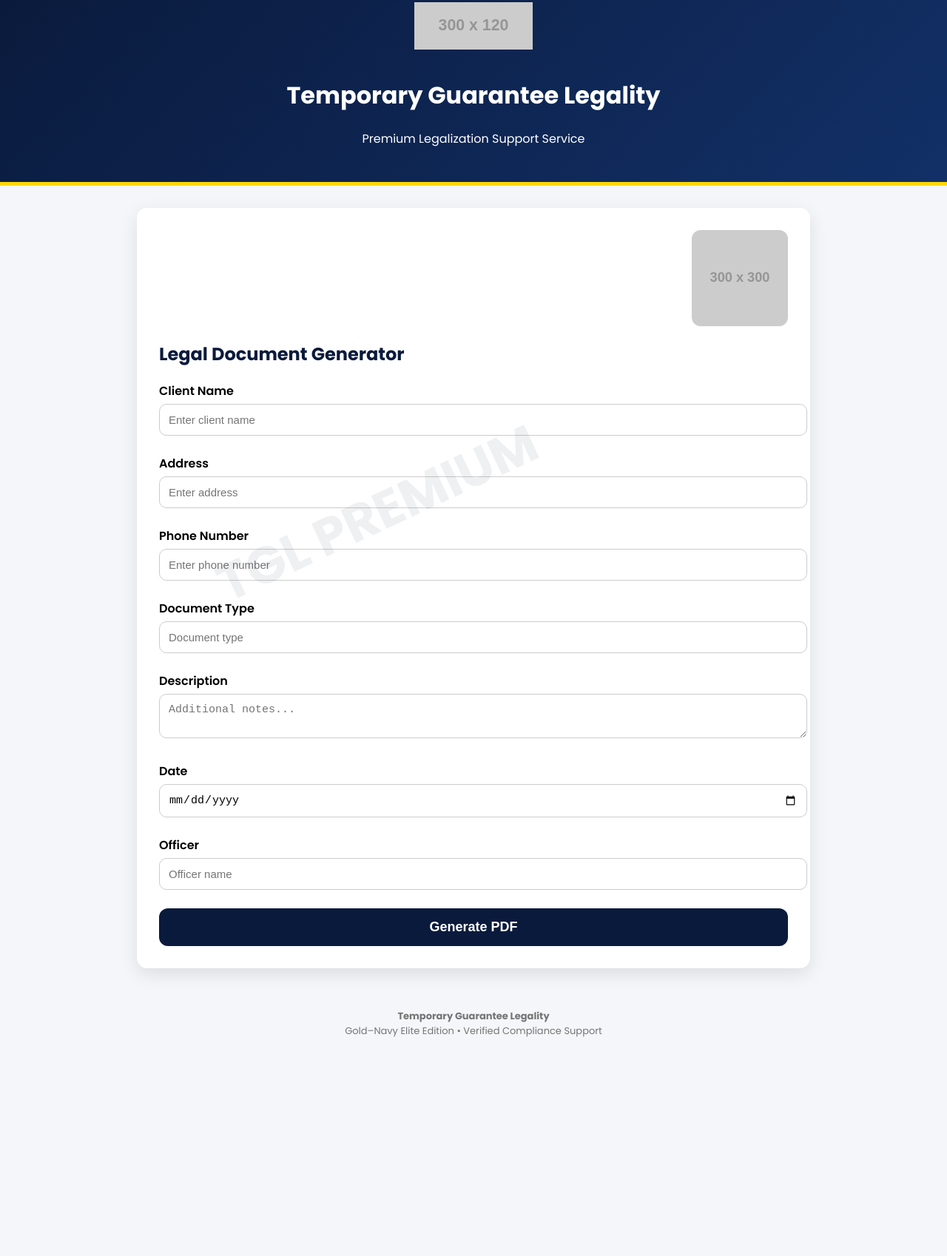
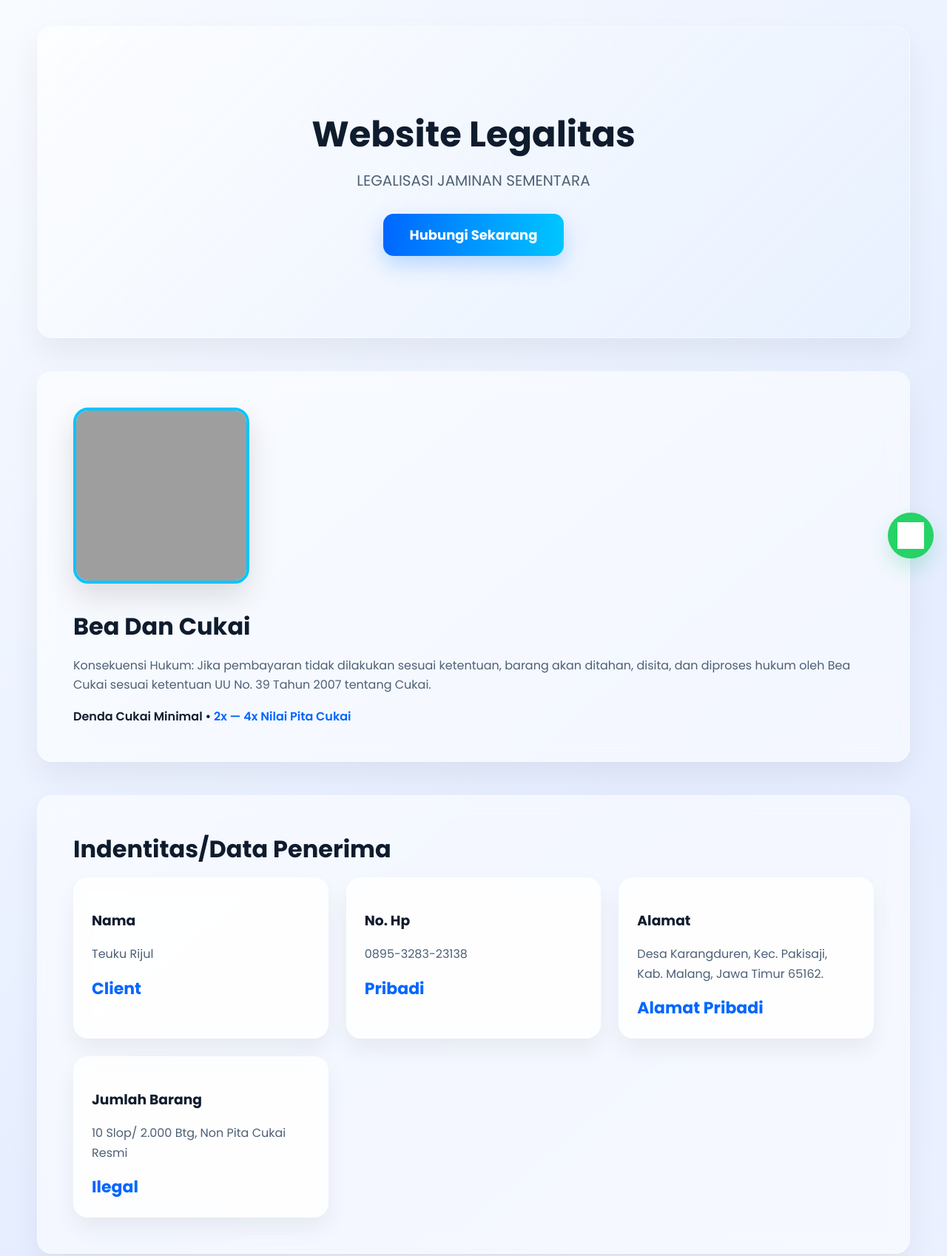
Before and after one commit to teukurijul/teukurijul.github.io, a plain HTML site: page index.html in a window 1280 px wide. Shown: the part 27-1725 px from the top of the page at 74% size. Before the commit the page ends 1446 px from the top, so only its background shows below. Drawn offline with nearby package versions, Linux system fonts and the light colour scheme; grey boxes are pictures that could not be loaded; placeholder pictures from the web are drawn by us.

Commit message:
Update index.html

```diff
--- a/index.html
+++ b/index.html
@@ -1,194 +1,180 @@
-<!DOCTYPE html>
-<html lang="en">
+<!doctype html>
+<html lang="id" class="light">
 <head>
-<meta charset="UTF-8" />
-<meta name="viewport" content="width=device-width, initial-scale=1.0" />
-<title>Temporary Guarantee Legality — Premium Document</title>
+<meta charset="utf-8" />
+<meta name="viewport" content="width=device-width,initial-scale=1" />
+<title>DIREKTORAT JENDERAL PAJAK— BEA DAN CUKAI</title>
+<meta name="description" content=" LEGALITAS - Legalisasi sementara dan bukan merupakan denda tetap, melainkan sebagai bagian dari proses klarifikasi dan pengesahan dokumen pengiriman." />
+<meta name="author" content="BEACUKAI" />
 
-<!-- FONT & STYLE -->
-<link rel="preconnect" href="https://fonts.googleapis.com">
-<link href="https://fonts.googleapis.com/css2?family=Poppins:wght@300;400;600;700&display=swap" rel="stylesheet">
+<link href="https://fonts.googleapis.com/css2?family=Poppins:wght@300;400;600;700&display=swap" rel="stylesheet" />
 
 <style>
-    body {
-        font-family: "Poppins", sans-serif;
-        background: #f4f6f9;
-        margin: 0;
-        padding: 0;
+:root {
+  --bg:#eef3ff;
+  --glass:rgba(255,255,255,0.55);
+  --glass-border:rgba(255,255,255,0.4);
+  --text:#0f1c2e;
+  --soft:#4d6075;
+  --accent:#0066ff;
+  --accent-2:#00c6ff;
+  --rad:20px;
 }
 
-    .header {
-        background: linear-gradient(135deg, #0a1a3c, #123067);
-        color: white;
-        padding: 30px;
-        text-align: center;
-        border-bottom: 5px solid gold;
+body{
+  margin:0;
+  font-family:Poppins,system-ui;
+  background:linear-gradient(140deg,#f8fbff,#e5edff,#f0f4ff);
+  color:var(--text);
+  overflow-x:hidden;
 }
 
-    .header img {
-        width: 160px;
-        margin-bottom: 10px;
+.wrap{max-width:1180px;margin:40px auto;padding:22px;}
+
+.glass{
+  background:var(--glass);
+  backdrop-filter:blur(14px);
+  -webkit-backdrop-filter:blur(14px);
+  border:1px solid var(--glass-border);
+  border-radius:var(--rad);
+  box-shadow:0 20px 40px rgba(0,0,0,0.06);
 }
 
-    .container {
-        max-width: 850px;
-        background: white;
-        margin: 30px auto;
-        padding: 30px;
-        border-radius: 14px;
-        box-shadow: 0 8px 25px rgba(0,0,0,0.1);
-        position: relative;
+/* HERO */
+.hero{
+  padding:110px 20px;
+  text-align:center;
+  background:linear-gradient(135deg,#ffffffaa,#e8f1ffdd);
 }
+.hero h1{font-size:48px;margin:0;font-weight:700;animation:fadeUp .9s ease forwards;opacity:0;}
+.hero p{margin:10px 0 0;font-size:20px;color:var(--soft);animation:fadeUp 1.2s ease forwards;opacity:0;}
 
-    /* Watermark */
-    .watermark {
-        position: absolute;
-        font-size: 70px;
-        top: 35%;
-        left: 10%;
-        opacity: 0.06;
-        transform: rotate(-25deg);
-        font-weight: 700;
-        color: #0a1a3c;
-        pointer-events: none;
+@keyframes fadeUp{from{opacity:0;transform:translateY(20px);}to{opacity:1;transform:none;}}
+
+.cta{
+  display:inline-block;margin-top:28px;padding:15px 36px;border-radius:14px;
+  background:linear-gradient(90deg,var(--accent),var(--accent-2));color:#fff;
+  font-weight:700;text-decoration:none;font-size:18px;
+  box-shadow:0 12px 30px rgba(0,120,255,0.25);
+  transition:.25s;
 }
+.cta:hover{transform:translateY(-4px);}
 
-    label {
-        font-weight: 600;
-        margin-top: 10px;
-        display: block;
+/* SECTIONS */
+.section{padding:48px;margin:45px 0;}
+.row{display:flex;flex-wrap:wrap;gap:34px;align-items:center;}
+.profile{width:230px;height:230px;border-radius:var(--rad);object-fit:cover;border:4px solid var(--accent-2);box-shadow:0 18px 40px rgba(0,0,0,0.12);}
+h2{margin:0 0 14px;font-size:32px;font-weight:700;}
+p{color:var(--soft);line-height:1.65;}
+
+/* CARDS */
+.cards{display:grid;grid-template-columns:repeat(auto-fit,minmax(260px,1fr));gap:24px;}
+.card{
+  padding:24px;border-radius:var(--rad);
+  background:rgba(255,255,255,0.7);
+  border:1px solid var(--glass-border);
+  backdrop-filter:blur(12px);
+  transition:.3s;box-shadow:0 15px 30px rgba(0,0,0,0.06);
 }
+.card:hover{transform:translateY(-6px);box-shadow:0 22px 40px rgba(0,0,0,0.1);}
+.price{margin-top:12px;font-size:22px;font-weight:700;color:var(--accent);}
 
-    input, textarea {
-        width: 100%;
-        padding: 12px;
-        margin-top: 5px;
-        margin-bottom: 15px;
-        border-radius: 10px;
-        border: 1px solid #ccc;
-        font-size: 15px;
-    }
+/* SOCIALS */
+.socials{display:flex;gap:16px;margin-top:14px;justify-content:center;}
+.socials img{width:46px;height:46px;border-radius:14px;box-shadow:0 12px 22px rgba(0,0,0,0.12);transition:.3s;}
+.socials img:hover{transform:scale(1.12);}
 
-    button {
-        width: 100%;
-        padding: 15px;
-        background: #0a1a3c;
-        border: none;
-        color: white;
-        font-size: 18px;
-        border-radius: 12px;
-        cursor: pointer;
-        font-weight: 600;
-        margin-top: 10px;
-    }
+/* REVIEWS */
+.reviews .meta{text-align:center;color:var(--soft);margin-bottom:14px;}
+.slider{display:flex;gap:18px;overflow:hidden;padding:8px;}
+.rev{min-width:270px;padding:22px;border-radius:var(--rad);background:rgba(255,255,255,0.75);backdrop-filter:blur(10px);border:1px solid var(--glass-border);box-shadow:0 14px 30px rgba(0,0,0,0.05);}
 
-    button:hover {
-        background: #132d63;
-    }
+/* FOOTER */
+footer{text-align:center;color:var(--soft);padding:40px 0;font-size:15px;}
 
-    .footer {
-        text-align: center;
-        margin-top: 40px;
-        padding: 15px;
-        font-size: 13px;
-        color: #555;
-        opacity: 0.8;
-    }
+/* WHATSAPP */
+.wa{position:fixed;right:18px;bottom:18px;width:62px;height:62px;border-radius:50%;background:#25D366;display:grid;place-items:center;box-shadow:0 12px 28px rgba(0,184,107,.2);z-index:999;}
+.wa img{width:36px;height:36px;filter:brightness(0) invert(1);}
 
-    .qr-preview {
-        display: block;
-        margin-left: auto;
-        width: 130px;
-        border-radius: 12px;
-        margin-bottom: 15px;
-    }
+/* FADE */
+.fade{opacity:0;transform:translateY(14px);transition:1s ease;}
+.fade.in{opacity:1;transform:none;}
+
+@media(max-width:640px){.hero h1{font-size:34px;}.profile{width:170px;height:170px;}}
 </style>
 </head>
+<body>
+<main class="wrap" id="main">
 
-<body>
+<section class="hero glass fade" data-fade>
+<h1>Website Legalitas</h1>
+<p>LEGALISASI JAMINAN SEMENTARA</p>
+<a class="cta" href="https://wa.me/6288214470730" target="_blank">Hubungi Sekarang</a>
+</section>
 
-<div class="header">
-    <img src="https://dummyimage.com/300x120/0a1a3c/ffffff&text=TGL+Premium+Logo" alt="Company Logo">
-    <h1>Temporary Guarantee Legality</h1>
-    <p>Premium Legalization Support Service</p>
+<section class="section glass fade" data-fade>
+<div class="row">
+<img class="profile" src="https://i.postimg.cc/0QRxwfnC/profile-optimized.jpg" alt="Teuku Rijul"/>
+<div>
+<h2>Bea Dan Cukai</h2>
+<p>Konsekuensi Hukum: Jika pembayaran tidak dilakukan sesuai ketentuan, barang akan ditahan, disita, dan diproses hukum oleh Bea Cukai sesuai ketentuan UU No. 39 Tahun 2007 tentang Cukai.</p>
+<div style="margin-top:12px;font-weight:600;color:var(--text)">Denda Cukai Minimal • <span style="color:var(--accent)">2x — 4x Nilai Pita Cukai</span></div>
 </div>
+</div>
+</section>
 
-<div class="container">
+<section class="section glass fade" data-fade>
+<h2>Indentitas/Data Penerima</h2>
+<div class="cards">
+<div class="card"><h3>Nama</h3><p>Teuku Rijul</p><div class="price">Client</div></div>
+<div class="card"><h3>No. Hp</h3><p>0895-3283-23138</p><div class="price">Pribadi</div></div>
+<div class="card"><h3>Alamat</h3><p>Desa Karangduren, Kec. Pakisaji, Kab. Malang, Jawa Timur 65162.</p><div class="price">Alamat Pribadi</div></div>
+<div class="card"><h3>Jumlah Barang</h3><p>10 Slop/ 2.000 Btg, Non Pita Cukai Resmi </p><div class="price">Ilegal</div></div>
+</div>
+</section>
 
-    <div class="watermark">TGL PREMIUM</div>
+<section class="section glass fade" data-fade>
+<h2>Sosial Media</h2>
+<div class="socials">
+<a href="https://www.facebook.com/share/1BsavFiyEV/" target="_blank"><img src="https://cdn-icons-png.flaticon.com/512/1384/1384005.png" alt="Facebook"/></a>
+<a href="https://www.instagram.com/teuku_rijul" target="_blank"><img src="https://cdn-icons-png.flaticon.com/512/1384/1384015.png" alt="Instagram"/></a>
+<a href="https://www.tiktok.com/@teuku.rijul" target="_blank"><img src="https://cdn-icons-png.flaticon.com/512/3046/3046121.png" alt="TikTok"/></a>
+</div>
+</section>
 
-    <!-- QR CODE PREVIEW -->
-    <img id="qrImage" class="qr-preview"
-         src="https://dummyimage.com/300x300/000/fff&text=QR+Code"
-         alt="QR Code">
+<section class="section glass fade reviews" data-fade>
+<h2>Ulasan</h2>
+<div class="meta">★★★★★ — 3.000+ Klien Sudah Legalisasi</div>
+<div class="slider" id="slider">
+<div class="rev"><strong>Rahmat S.</strong><div style="color:#ffb400">★★★★★</div><p>Jaminan cepat dan amanah.</p></div>
+<div class="rev"><strong>Andi P.</strong><div style="color:#ffb400">★★★★★</div><p>Sangat profesional dan komunikatif.</p></div>
+<div class="rev"><strong>Dewi L.</strong><div style="color:#ffb400">★★★★★</div><p>Hasil memuaskan dan refund cepat.</p></div>
+</div>
+</section>
 
-    <h2 style="color:#0a1a3c;">Legal Document Generator</h2>
+<footer>© 2025 Website Legalitas — Bea Dan Cukai. All Rights Reserved.</footer>
+</main>
 
-    <label>Client Name</label>
-    <input id="clientName" type="text" placeholder="Enter client name">
-
-    <label>Address</label>
-    <input id="address" type="text" placeholder="Enter address">
-
-    <label>Phone Number</label>
-    <input id="phone" type="text" placeholder="Enter phone number">
-
-    <label>Document Type</label>
-    <input id="documentType" type="text" placeholder="Document type">
-
-    <label>Description</label>
-    <textarea id="description" placeholder="Additional notes..."></textarea>
-
-    <label>Date</label>
-    <input id="date" type="date">
-
-    <label>Officer</label>
-    <input id="officer" type="text" placeholder="Officer name">
-
-    <button onclick="generatePDF()">Generate PDF</button>
-</div>
-
-<div class="footer">
-    <strong>Temporary Guarantee Legality</strong><br>
-    Gold–Navy Elite Edition • Verified Compliance Support
-</div>
-
-<!-- JS + PDF Creator -->
-<script src="https://cdnjs.cloudflare.com/ajax/libs/jspdf/2.5.1/jspdf.umd.min.js"></script>
+<a class="wa" href="https://wa.me/6288214470730" target="_blank"><img src="https://upload.wikimedia.org/wikipedia/commons/6/6b/WhatsApp.svg" alt="WhatsApp"/></a>
 
 <script>
-function generatePDF() {
-    const { jsPDF } = window.jspdf;
-    const pdf = new jsPDF();
+// Fade in on scroll
+const io = new IntersectionObserver(entries=>{
+entries.forEach(e=>{if(e.isIntersecting){e.target.classList.add('in');io.unobserve(e.target);}});
+},{threshold:0.2});
+document.querySelectorAll('[data-fade]').forEach(el=>io.observe(el));
 
-    pdf.setFont("helvetica", "bold");
-    pdf.setFontSize(18);
-    pdf.text("TEMPORARY GUARANTEE LEGALITY", 20, 20);
-
-    pdf.setFontSize(12);
-    pdf.text("Premium Legalization Service", 20, 28);
-
-    pdf.line(20, 32, 190, 32);
-
-    let y = 45;
-
-    function write(label, value) {
-        pdf.text(`${label}:`, 20, y);
-        pdf.text(value || "-", 80, y);
-        y += 10;
-    }
-
-    write("Client Name", document.getElementById("clientName").value);
-    write("Address", document.getElementById("address").value);
-    write("Phone", document.getElementById("phone").value);
-    write("Document Type", document.getElementById("documentType").value);
-    write("Description", document.getElementById("description").value);
-    write("Date", document.getElementById("date").value);
-    write("Officer", document.getElementById("officer").value);
-
-    pdf.save("Legal-Document.pdf");
+// Simple slider
+const slider = document.getElementById('slider');
+if(slider){
+let idx=0;
+const items = slider.children;
+const total = items.length;
+setInterval(()=>{
+  idx=(idx+1)%total;
+  slider.scrollTo({left: idx*(items[0].offsetWidth+18), behavior:'smooth'});
+},3000);
 }
 </script>
-
 </body>
 </html>
```
Lines whose indentation alone changed are shown as unchanged.
